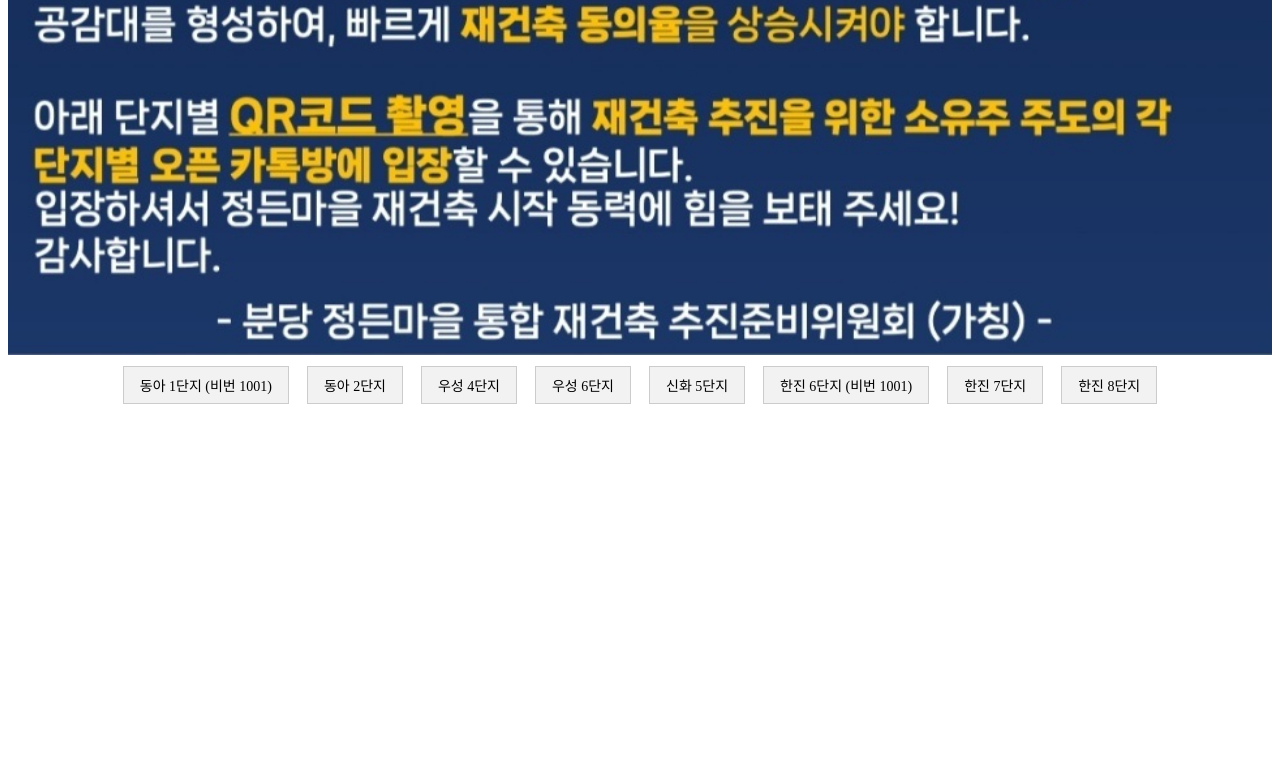
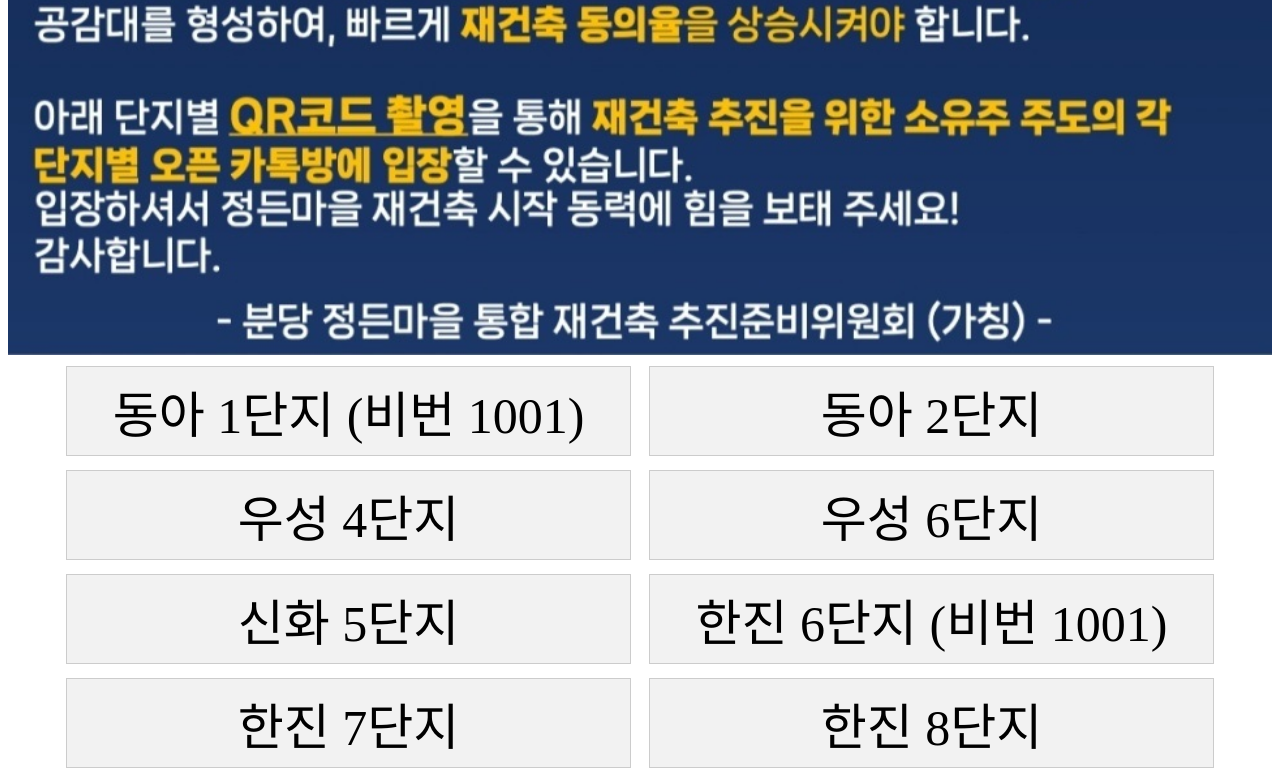
Before and after one commit to JeongdeunVillage/QR-for-Promo, a plain HTML site: page index.html in a window 1280 px wide. Shown: the part 667-1450 px from the top of the page. Before the commit the page ends 1086 px from the top, so only its background shows below. Drawn offline with Linux system fonts and the light colour scheme.

Commit message:
Update index.html

```diff
--- a/index.html
+++ b/index.html
@@ -11,6 +11,7 @@
 
   .link-wrapper {
     margin: 5px; /* Adjust the space between the links */
+    width: 45%; /* Adjust the width so only two fit in one line */
     display: inline-block; /* This will allow the links to be side by side */
   }
 
@@ -22,7 +23,7 @@
     border: 1px solid #ccc; /* Border around the clickable areas */
     text-decoration: none; /* Remove underline from links */
     color: black; /* Text color for the links */
-    font-size: 14px; /* Adjust the font size */
+    font-size: 50px; /* Adjust the font size */
   }
 
   /* Adjust width based on your image and how much text is in each link */
```
